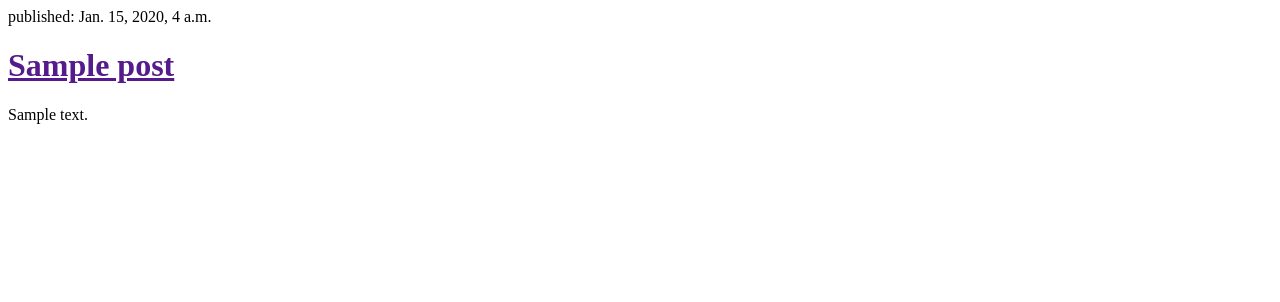
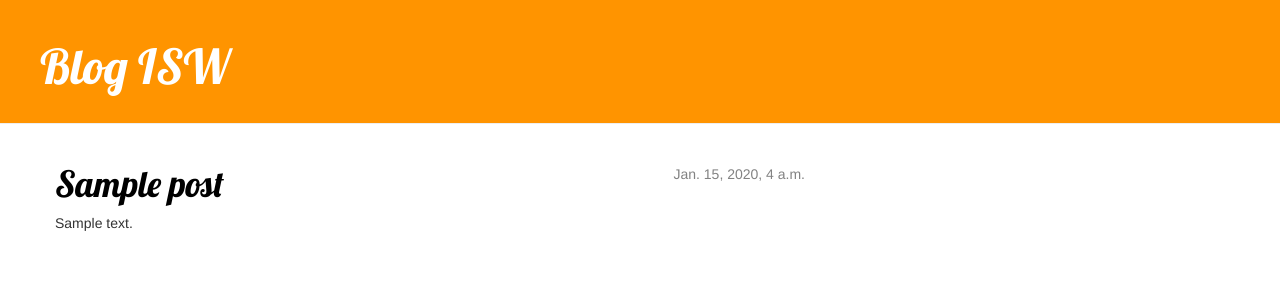
Before and after one commit to Lasky123/my-first-blog, a Django app: template mysite/blog/templates/blog/post_list.html in a window 1280 px wide. Shown: the top 302 px of the page. Run offline with Django 3.2, Linux system fonts and the light colour scheme; the template is opened without the code that fills it: values that come from a table or form of the project are taken from there, others are empty; tables that the repository leaves empty hold one stand-in row (values such as "Sample post"); some libraries are stand-ins or nearby versions.

Commit message:
Agregando vistas/ editando el blog.

```diff
--- /dev/null
+++ b/mysite/blog/static/css/blog.css
@@ -0,0 +1,47 @@
+.page-header {
+        background-color: #ff9400;
+        margin-top: 0;
+        padding: 20px 20px 20px 40px;
+    }
+
+   .page-header h1, .page-header h1 a, .page-header h1 a:visited, .page-header h1 a:active {
+        color: #ffffff;
+        font-size: 36pt;
+        text-decoration: none;
+    }
+
+   .content {
+        margin-left: 40px;
+    }
+
+    h1, h2, h3, h4 {
+        font-family: 'Lobster', cursive;
+    }
+
+    .date {
+        float: right;
+        color: #828282;
+    }
+
+    .save {
+        float: right;
+    }
+
+    .post-form textarea, .post-form input {
+        width: 100%;
+    }
+
+    .top-menu, .top-menu:hover, .top-menu:visited {
+        color: #ffffff;
+        float: right;
+        font-size: 26pt;
+        margin-right: 20px;
+    }
+
+    .post {
+        margin-bottom: 70px;
+    }
+
+    .post h1 a, .post h1 a:visited {
+        color: #000000;
+    }
--- /dev/null
+++ b/mysite/blog/templates/blog/base.html
@@ -0,0 +1,25 @@
+{% load staticfiles %}
+    <html>
+        <head>
+            <title>Ejemplo</title>
+            <link rel="stylesheet" href="//maxcdn.bootstrapcdn.com/bootstrap/3.2.0/css/bootstrap.min.css">
+            <link rel="stylesheet" href="//maxcdn.bootstrapcdn.com/bootstrap/3.2.0/css/bootstrap-theme.min.css">
+            <link href='//fonts.googleapis.com/css?family=Lobster&subset=latin,latin-ext' rel='stylesheet' type='text/css'>
+            <link rel="stylesheet" href="{% static 'css/blog.css' %}">
+        </head>
+        <body>
+             <body>
+        <div class="page-header">
+            <h1><a href="/">Blog ISW</a></h1>
+        </div>
+        <div class="content container">
+            <div class="row">
+                <div class="col-md-8">
+                {% block content %}
+                {% endblock %}
+                </div>
+            </div>
+        </div>
+    </body>
+        </body>
+    </html>
--- a/mysite/blog/templates/blog/post_list.html
+++ b/mysite/blog/templates/blog/post_list.html
@@ -1,14 +1,12 @@
- <html>
-    <head>
-         <title>Ejemplo</title>
-    </head>
-    <body>
-        {% for post in posts %}
-        <div>
-            <p>published: {{ post.published_date }}</p>
-            <h1><a href="">{{ post.title }}</a></h1>
-            <p>{{ post.text|linebreaks }}</p>
-        </div>
-    {% endfor %}
-    </body>
-</html>
+{% extends 'blog/base.html' %}
+        {% block content %}
+                {% for post in posts %}
+                    <div class="post">
+                        <div class="date">
+                            {{ post.published_date }}
+                        </div>
+                         <h1><a href="{% url 'blog.views.post_detail' pk=post.pk %}">{{ post.title }}</a></h1>
+                        <p>{{ post.text|linebreaks }}</p>
+                    </div>
+        {% endfor %}
+{% endblock content %}
--- a/mysite/blog/urls.py
+++ b/mysite/blog/urls.py
@@ -3,4 +3,5 @@ from . import views
 
 urlpatterns = [
 	url(r'^$', views.post_list),
+	url(r'^post/(?P<pk>[0-9]+)/$', views.post_detail),
 ]
--- a/mysite/blog/views.py
+++ b/mysite/blog/views.py
@@ -1,8 +1,13 @@
 from django.shortcuts import render
 from django.utils import timezone
 from .models import Post
+from django.shortcuts import render, get_object_or_404
 
 # Create your views here.
 def post_list(request):
 	posts = Post.objects.filter(published_date__lte=timezone.now()).order_by('published_date')
 	return render(request, 'blog/post_list.html', {'posts' : posts})
+
+def post_detail(request, pk):
+    post = get_object_or_404(Post, pk=pk)
+    return render(request, 'blog/post_detail.html', {'post': post})
```
Also changed, not shown: mysite/blog/templates/blog/post_detail.html (added, +13 -0 lines).
